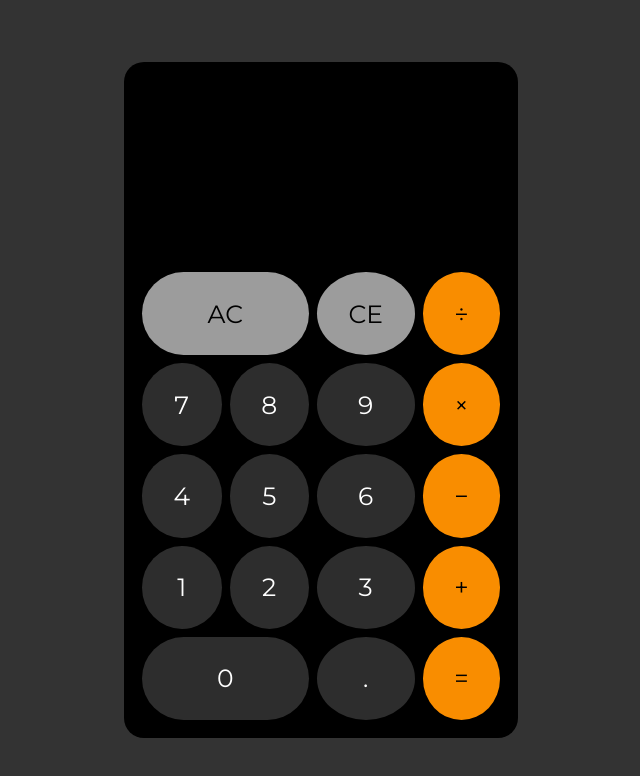
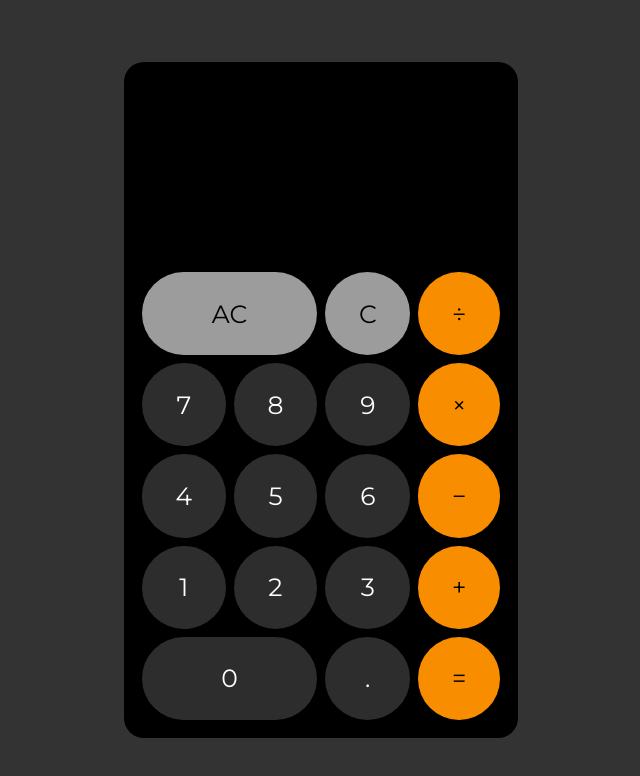
Before and after one commit to yishairose/js-calculator, a plain HTML site: page index.html in a window 1280 px wide. Shown: the whole page, without its empty margins (319-959 px from the left). Drawn offline with Linux system fonts and the light colour scheme.

Commit message:
small change to index.html

```diff
--- a/index.html
+++ b/index.html
@@ -19,7 +19,7 @@
         </div>
         <div class="grid-container">
             <button id="ac" class="control">AC</button>
-            <button id="ce" class="control">CE</button>
+            <button id="ce" class="control">C</button>
             <button class="operator" data-operator="/">&#247</button>
 
             <button class="number">7</button>
```
